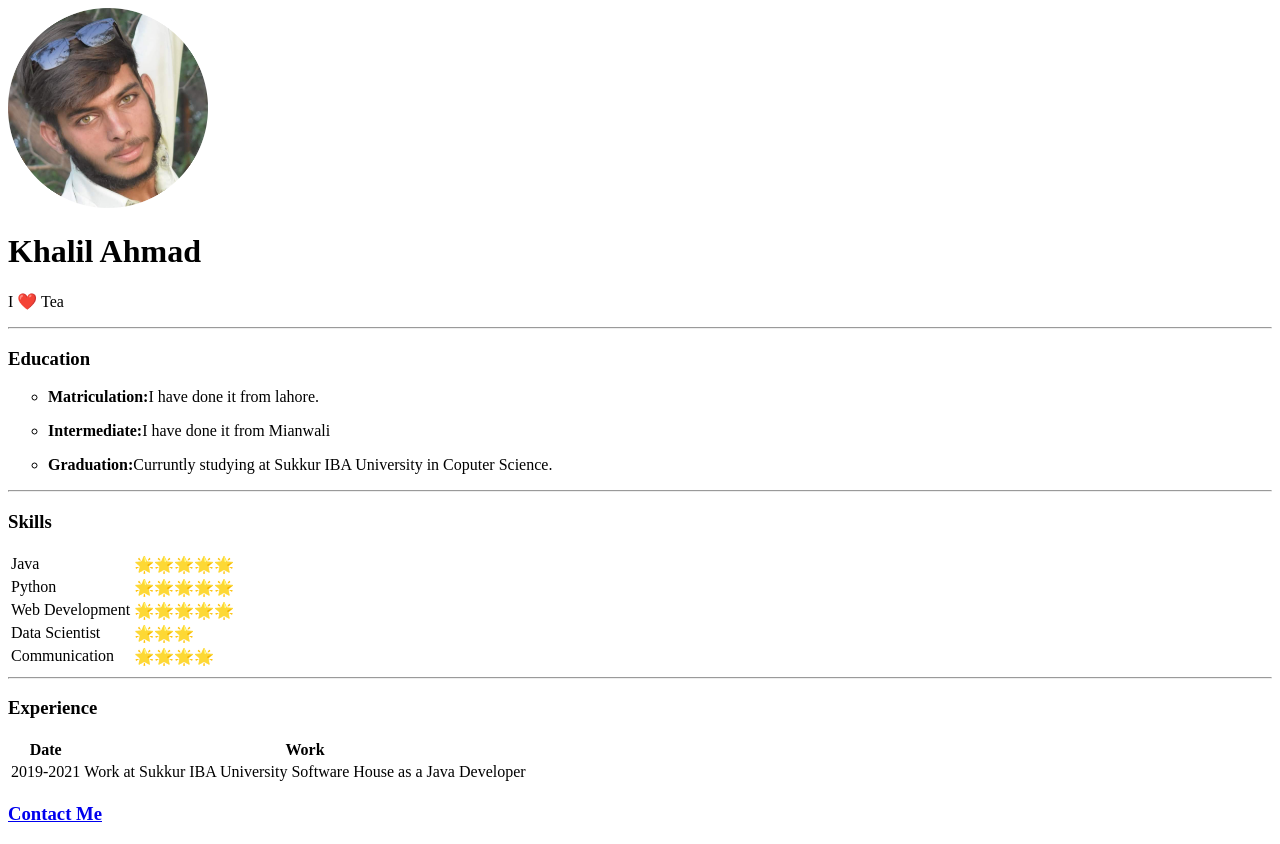
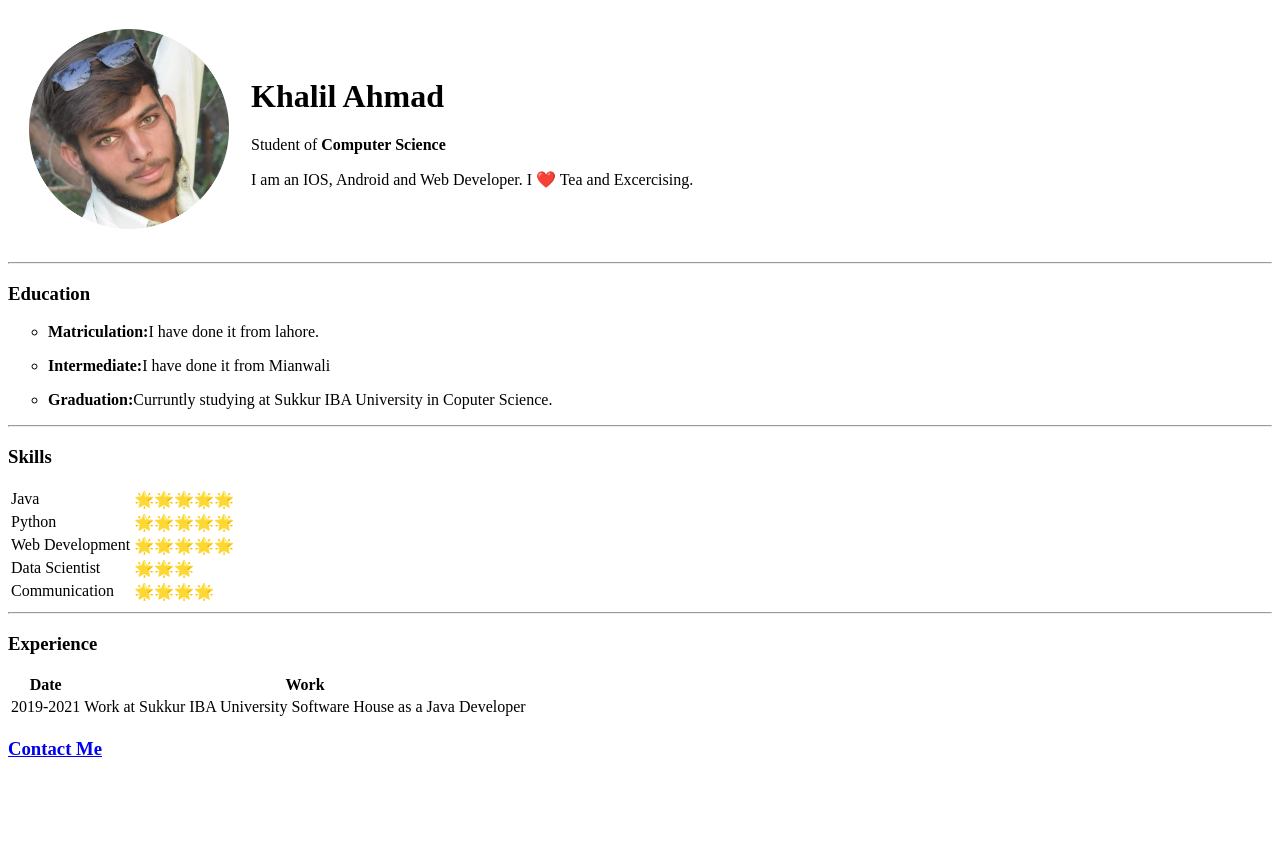
Before and after one commit to khalilahmad3212/cv, a plain HTML site: page index.html in a window 1280 px wide. After the commit the page ends 800 px from the top, so only its background shows below. Drawn offline with Linux system fonts and the light colour scheme.

Commit message:
Update index.html

```diff
--- a/index.html
+++ b/index.html
@@ -5,10 +5,18 @@
     <title>Personal CV Website</title>
 </head>
 <body>
-    <img src="images/round.png" height="200">
-    <h1>Khalil Ahmad</h1>
-    <p>I ❤️ Tea</p>
-    <hr>
+    <table cellspacing='20'>
+        <tr>
+            <td>
+                <img src="images/round.png" height="200">
+            </td>
+            <td>
+                <h1>Khalil Ahmad</h1>
+                <p>Student of <strong>Computer Science</strong></p>
+                <p>I am an IOS, Android and Web Developer. I ❤️ Tea and Excercising.</p>
+            </td>
+        </tr>
+    </table>    <hr>
     <h3>Education</h3>
     <ul type='circle'>
         <li>
```
